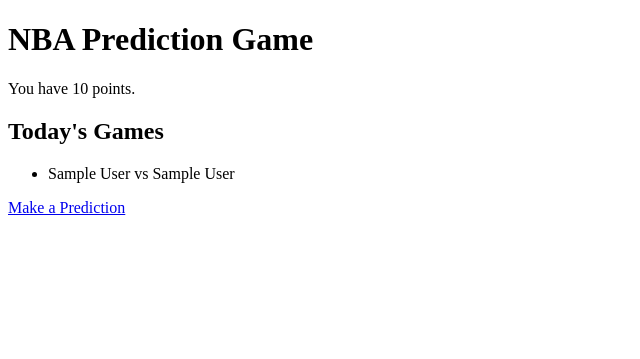
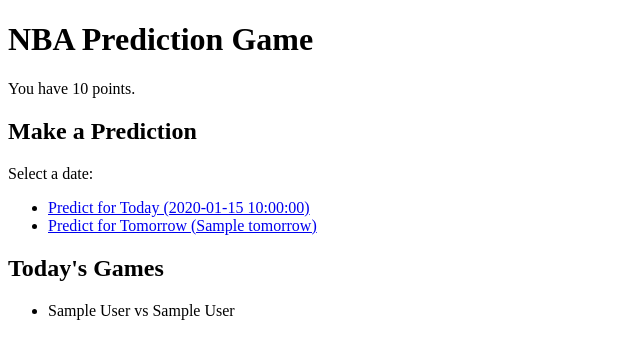
Before and after one commit to joshabks/basketball, a Flask app: template templates/index.html in a window 1280 px wide. Shown: the top 359 px of the page, without its empty margins (0-640 px from the left). Run offline with Flask 3, Linux system fonts and the light colour scheme; the template is opened without the code that fills it: most values are stand-ins (such as "Sample title", 1, 10 or a date in 2020).

Commit message:
Update index.html

```diff
--- a/templates/index.html
+++ b/templates/index.html
@@ -7,6 +7,13 @@
     <h1>NBA Prediction Game</h1>
     <p>You have {{ points }} points.</p>
 
+    <h2>Make a Prediction</h2>
+    <p>Select a date:</p>
+    <ul>
+        <li><a href="{{ url_for('predict', date=today) }}">Predict for Today ({{ today }})</a></li>
+        <li><a href="{{ url_for('predict', date=tomorrow) }}">Predict for Tomorrow ({{ tomorrow }})</a></li>
+    </ul>
+
     <h2>Today's Games</h2>
     {% if games %}
         <ul>
@@ -14,7 +21,6 @@
                 <li>{{ game['home_team']['full_name'] }} vs {{ game['visitor_team']['full_name'] }}</li>
             {% endfor %}
         </ul>
-        <a href="{{ url_for('predict') }}">Make a Prediction</a>
     {% else %}
         <p>No games today.</p>
     {% endif %}
```
